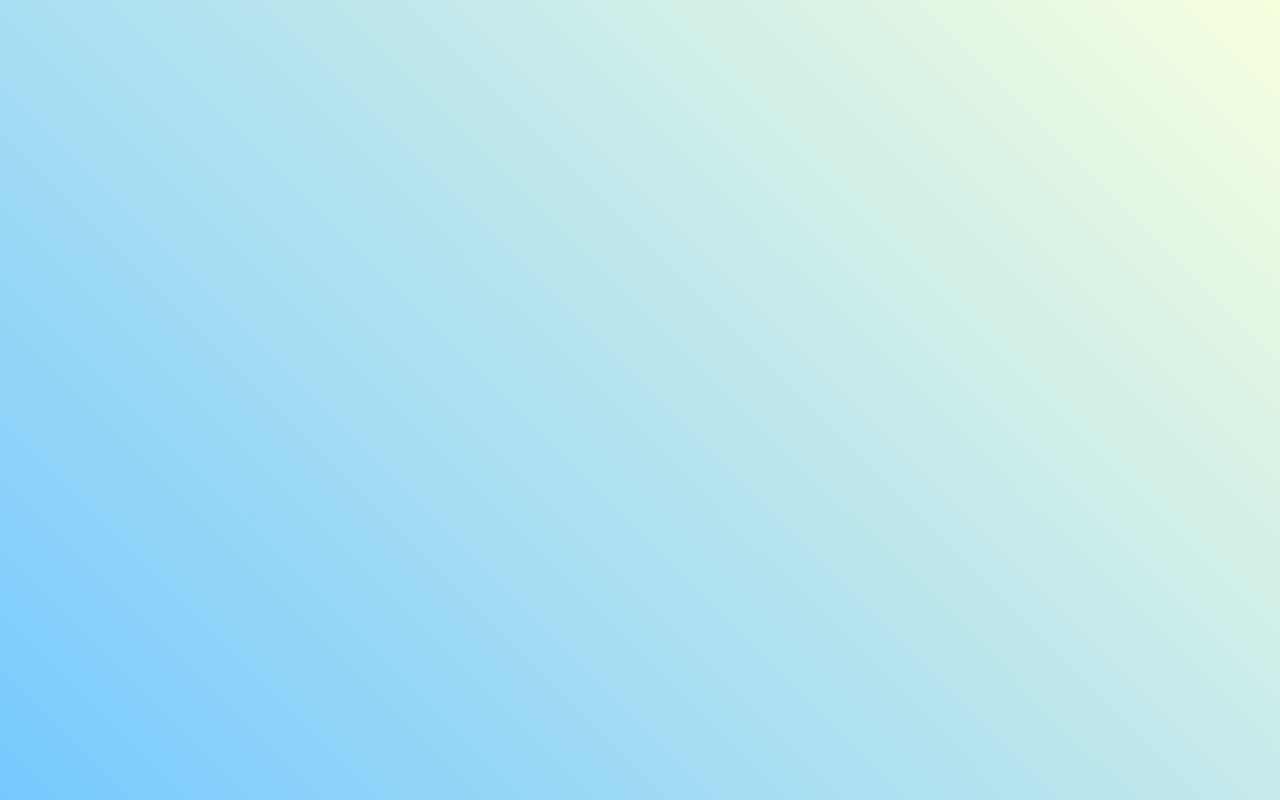
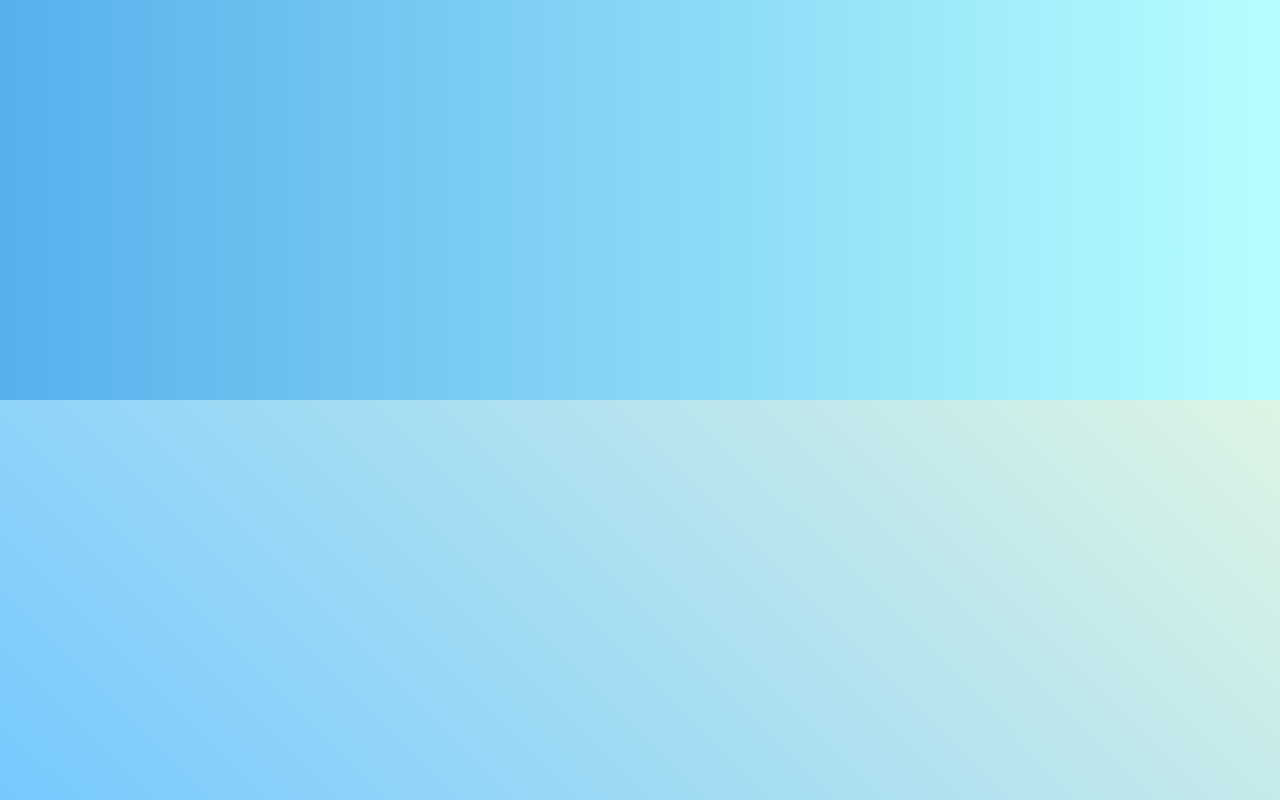
Before and after one commit to nedoratic/fcc-rwd-19-penguin, a plain HTML site: page index.html in a window 1280 px wide. Drawn offline with Linux system fonts and the light colour scheme.

Commit message:
index.html and style.css - ground added

```diff
--- a/index.html
+++ b/index.html
@@ -6,5 +6,7 @@
 		<title>Penguin</title>
 		<link rel="stylesheet" href="./style.css" />
 	</head>
-	<body></body>
+	<body>
+		<div class="ground"></div>
+	</body>
 </html>
--- a/style.css
+++ b/style.css
@@ -6,3 +6,11 @@ body {
 	overflow: hidden;
 	background: linear-gradient(45deg, rgb(118, 201, 255), rgb(247, 255, 222));
 }
+
+.ground {
+	width: 100vw;
+	height: 400px;
+	position: absolute;
+	z-index: 3;
+	background: linear-gradient(90deg, rgb(88, 175, 236), rgb(182, 255, 255));
+}
```
